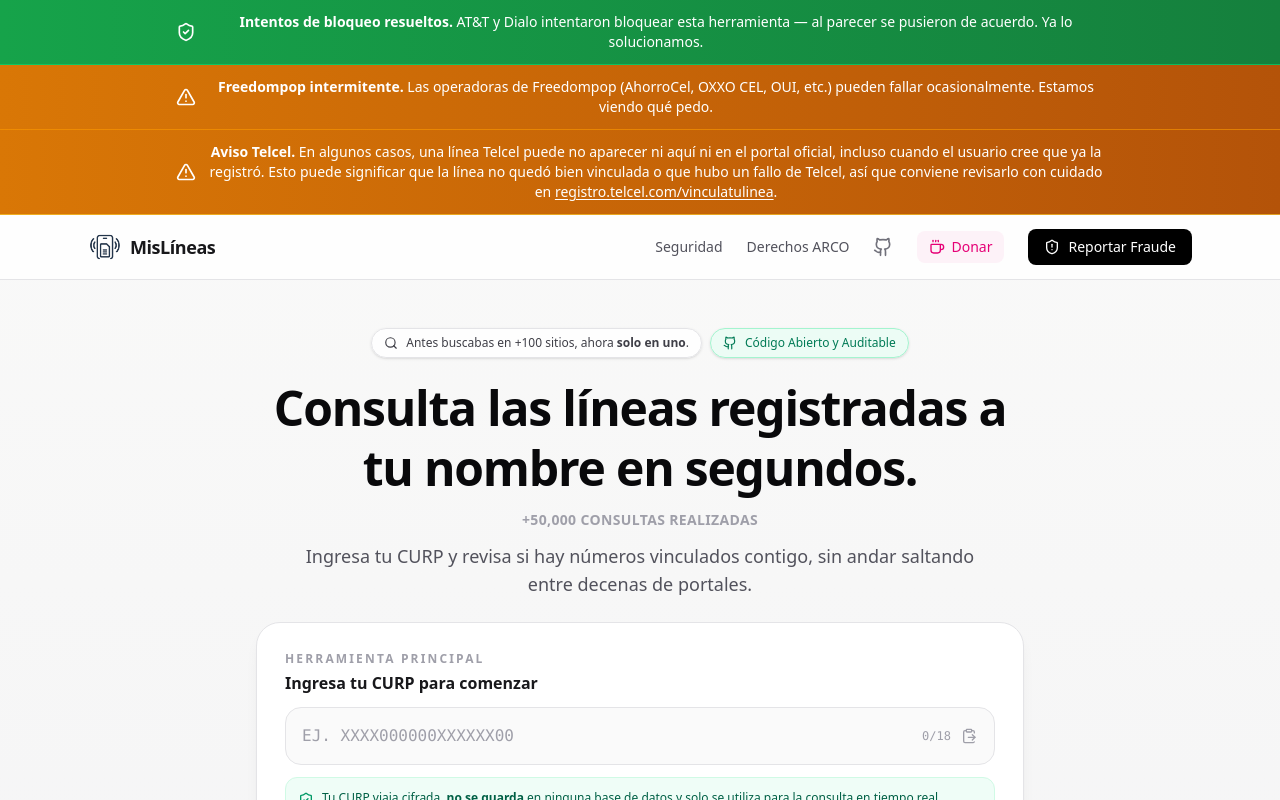
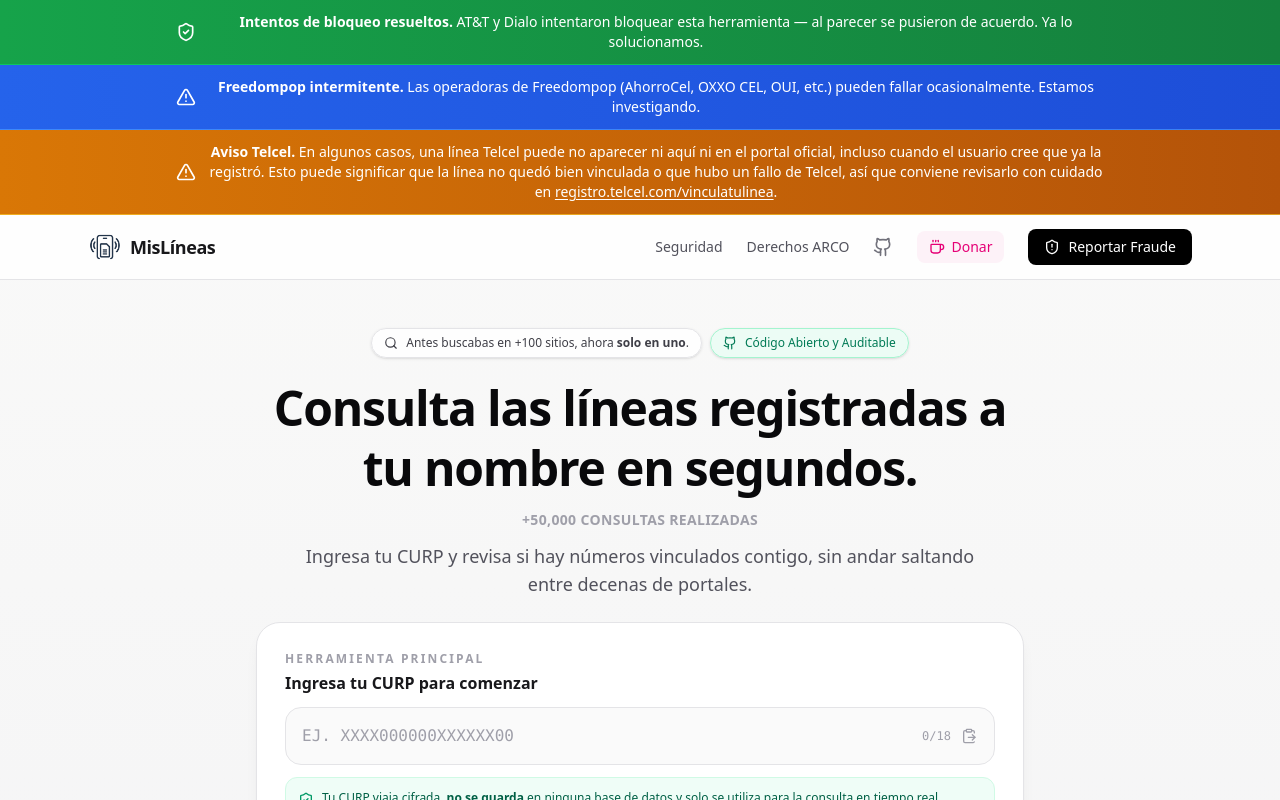
Before and after one commit to CarlosNunezMX/MisLineas, a Next.js app: page / in a window 1280 px wide. Shown: the top 800 px of the page. Built offline with nearby package versions, Linux system fonts and the light colour scheme.

Commit message:
fix: update Freedompop banner text and color

```diff
--- a/src/app/page.tsx
+++ b/src/app/page.tsx
@@ -60,10 +60,10 @@ export default function MisLineas() {
           <strong>Intentos de bloqueo resueltos.</strong> AT&amp;T y Dialo intentaron bloquear esta herramienta — al parecer se pusieron de acuerdo. Ya lo solucionamos.
         </p>
       </div>
-      <div className="flex items-center justify-center gap-3 border-b border-amber-500/60 bg-[linear-gradient(90deg,#d97706_0%,#b45309_100%)] px-4 py-3 text-sm text-white">
+      <div className="flex items-center justify-center gap-3 border-b border-blue-400/60 bg-[linear-gradient(90deg,#2563eb_0%,#1d4ed8_100%)] px-4 py-3 text-sm text-white">
         <AlertTriangle className="w-5 h-5 shrink-0" />
         <p className="text-center max-w-4xl font-medium">
-          <strong>Freedompop intermitente.</strong> Las operadoras de Freedompop (AhorroCel, OXXO CEL, OUI, etc.) pueden fallar ocasionalmente. Estamos viendo qué pedo.
+          <strong>Freedompop intermitente.</strong> Las operadoras de Freedompop (AhorroCel, OXXO CEL, OUI, etc.) pueden fallar ocasionalmente. Estamos investigando.
         </p>
       </div>
       <div className="flex items-center justify-center gap-3 border-b border-amber-300/60 bg-[linear-gradient(90deg,#d97706_0%,#b45309_100%)] px-4 py-3 text-sm text-white">
```
